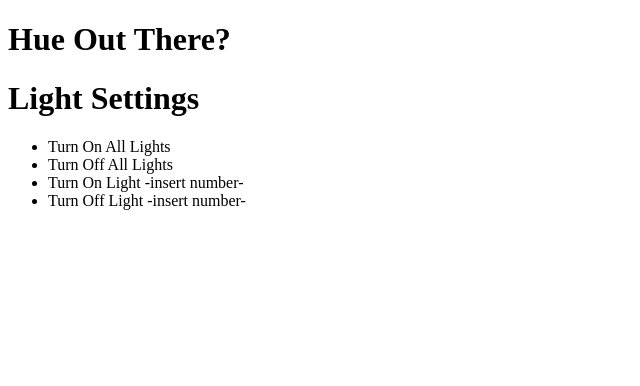
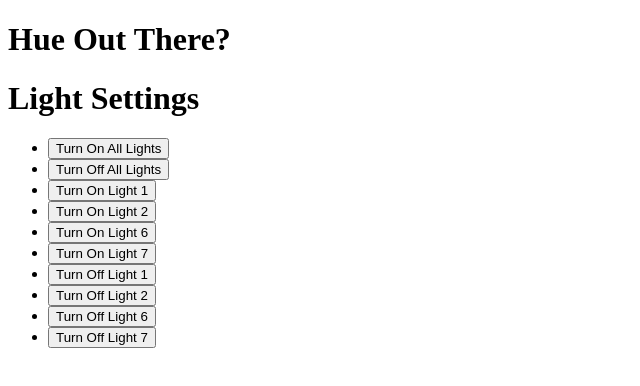
Before and after one commit to erikmjohnson/hue-out-there_backend, a React (Create React App) app in the folder front-end/: page /user in a window 1280 px wide. Shown: the top 386 px of the page, without its empty margins (0-640 px from the left). Built offline with nearby package versions, Linux system fonts and the light colour scheme.

Commit message:
made buttons for lights

```diff
--- a/front-end/src/App.js
+++ b/front-end/src/App.js
@@ -1,5 +1,5 @@
 import React, {Component} from 'react';
-import {BrowserRouter, Route, Link} from 'react-router-dom';
+import {BrowserRouter, Route} from 'react-router-dom';
 import LightInterface from './LightInterface/LightInterface';
 import NewUser from './NewUser/NewUser';
 import Login from './Login/Login';
--- a/front-end/src/LightInterface/LightInterface.js
+++ b/front-end/src/LightInterface/LightInterface.js
@@ -6,10 +6,16 @@
       <div>
       <h1>Light Settings</h1>
         <ul>
-          <li>Turn On All Lights</li>
-          <li>Turn Off All Lights</li>
-          <li>Turn On Light -insert number-</li>
-          <li>Turn Off Light -insert number-</li>
+          <li><button type='submit'>Turn On All Lights</button></li>
+          <li><button type='submit'>Turn Off All Lights</button></li>
+          <li><button type='submit'>Turn On Light 1</button></li>
+          <li><button type='submit'>Turn On Light 2</button></li>
+          <li><button type='submit'>Turn On Light 6</button></li>
+          <li><button type='submit'>Turn On Light 7</button></li>
+          <li><button type='submit'>Turn Off Light 1</button></li>
+          <li><button type='submit'>Turn Off Light 2</button></li>
+          <li><button type='submit'>Turn Off Light 6</button></li>
+          <li><button type='submit'>Turn Off Light 7</button></li>
         </ul>
       </div>
     )
```
